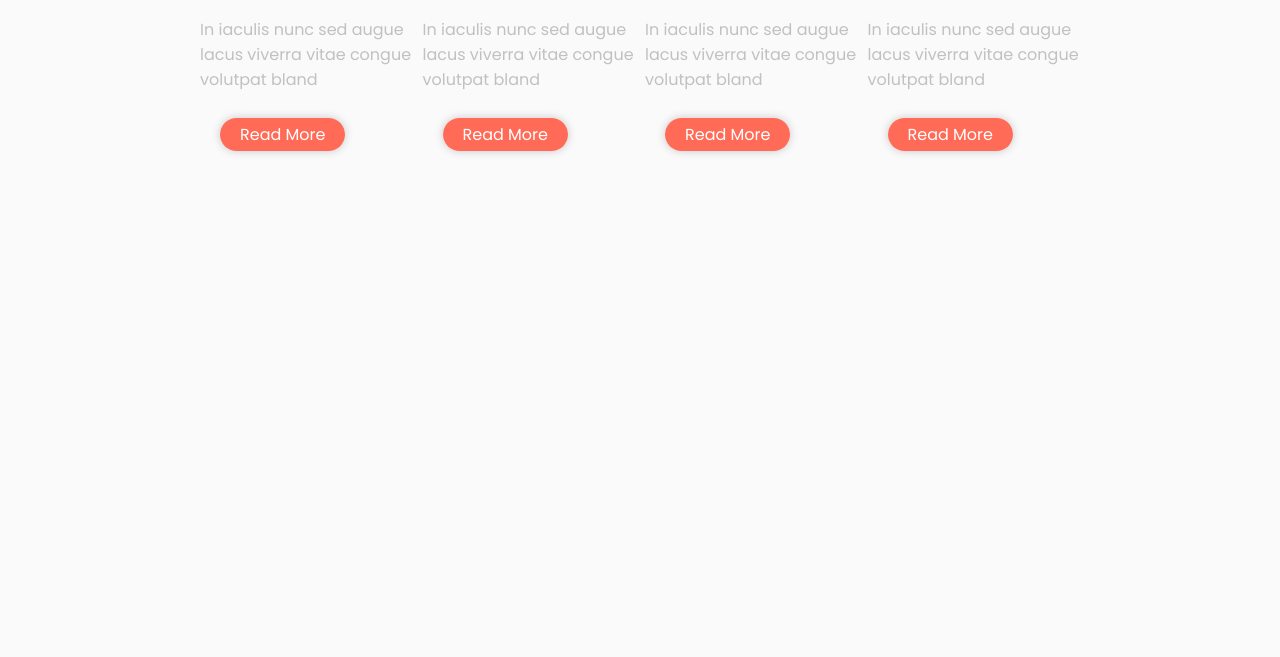
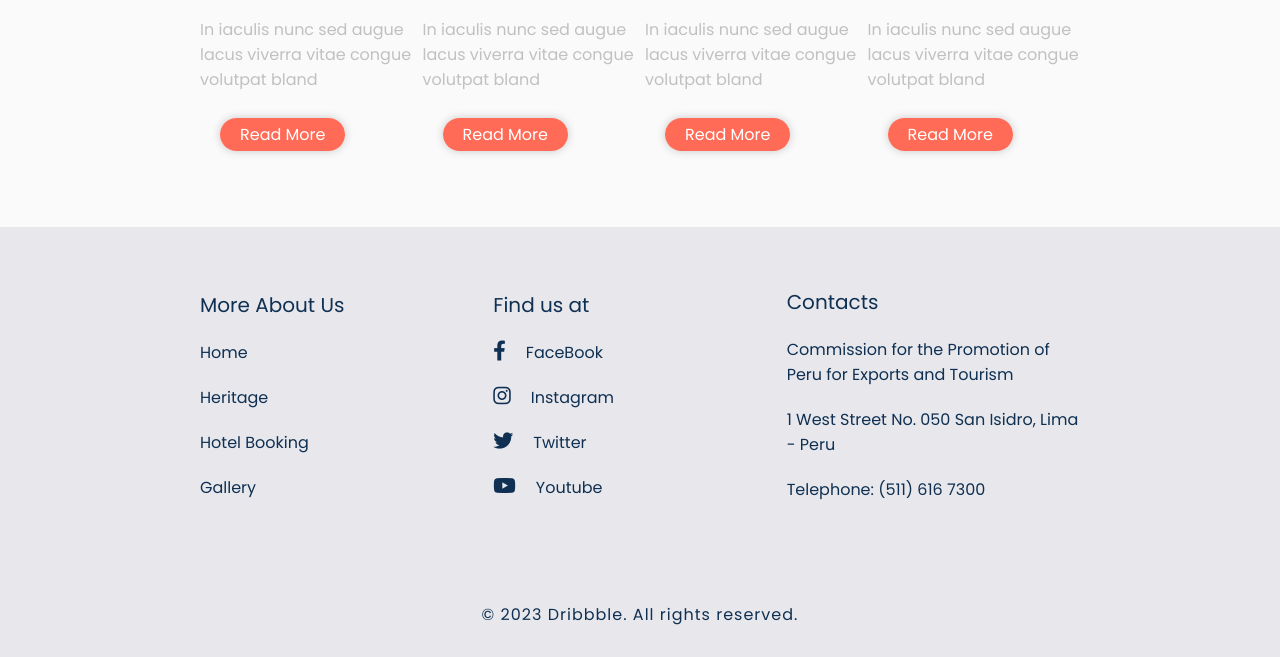
Before and after one commit to kugan7370/Tourism-web, a plain HTML site: page index.html in a window 1280 px wide. Shown: the part 1586-2243 px from the top of the page. Before the commit the page ends 1763 px from the top, so only its background shows below. Drawn offline with Linux system fonts and the light colour scheme.

Commit message:
added footer

```diff
--- a/index.css
+++ b/index.css
@@ -325,3 +325,59 @@ main {
     padding: 5px 20px;
     box-shadow: 0 0 10px rgba(0, 0, 0, 0.2);
 }
+
+/* footer------------------------------------------------------  */
+
+.footerContainer {
+    padding: 10px 200px;
+    width: 100vw;
+    margin-top: 50px;
+    background-color: #e8e8ec;
+
+}
+
+.footerContainer .subFooter {
+    display: flex;
+    justify-content: space-between;
+    align-items: center;
+    margin-top: 50px;
+}
+
+.footerContainer .subFooter .subLinks,
+.socialLinks,
+.contact {
+    display: flex;
+    flex-direction: column;
+    gap: 20px;
+    color: #0f3052;
+    flex: 1;
+
+}
+
+.footerContainer .subFooter h2 {
+    font-size: 20px;
+    font-weight: 500;
+
+}
+
+.footerContainer .socialLinks .socialIcon {
+    font-size: 20px;
+    color: #0f3052;
+    transition: 0.6s;
+    margin-right: 20px;
+}
+
+.footerContainer .copyRight {
+    text-align: center;
+    color: #0f3052;
+    margin-bottom: 20px;
+    margin-top: 100px;
+
+}
+
+.footerContainer .copyRight h4 {
+    font-size: 16px;
+    font-weight: 500;
+    letter-spacing: 1px;
+
+}
--- a/index.html
+++ b/index.html
@@ -209,6 +209,41 @@
             </div>
         </section>
 
+        <footer>
+            <div class="footerContainer">
+                <div class="subFooter">
+                    <div class="subLinks">
+                        <h2>More About Us</h2>
+                        <a href="pages/about.php">Home</a>
+                        <a href="pages/contact.php">Heritage</a>
+                        <a href="pages/contact.php">Hotel Booking</a>
+                        <a href="pages/contact.php">Gallery</a>
+                    </div>
+
+
+
+                    <div class="socialLinks">
+                        <h2>Find us at</h2>
+                        <a href="https://www.facebook.com/"><i class="fab fa-facebook-f socialIcon"></i>FaceBook</a>
+                        <a href="https://www.instagram.com/"><i class="fab fa-instagram socialIcon"></i>Instagram</a>
+                        <a href="https://twitter.com/"><i class="fab fa-twitter socialIcon"></i>Twitter</a>
+                        <a href="https://www.youtube.com/"><i class="fab fa-youtube socialIcon"></i>Youtube</a>
+                    </div>
+
+                    <div class="contact">
+                        <h2>Contacts</h2>
+                        <a href="pages/about.php">Commission for the Promotion of Peru for Exports and Tourism</a>
+                        <a href="pages/contact.php">1 West Street No. 050 San Isidro, Lima - Peru</a>
+                        <a href="pages/contact.php">Telephone: (511) 616 7300</a>
+
+                    </div>
+                </div>
+                <div class="copyRight">
+                    <h4>© 2023 Dribbble. All rights reserved.</h4>
+                </div>
+            </div>
+        </footer>
+
 
 
     </main>
```
